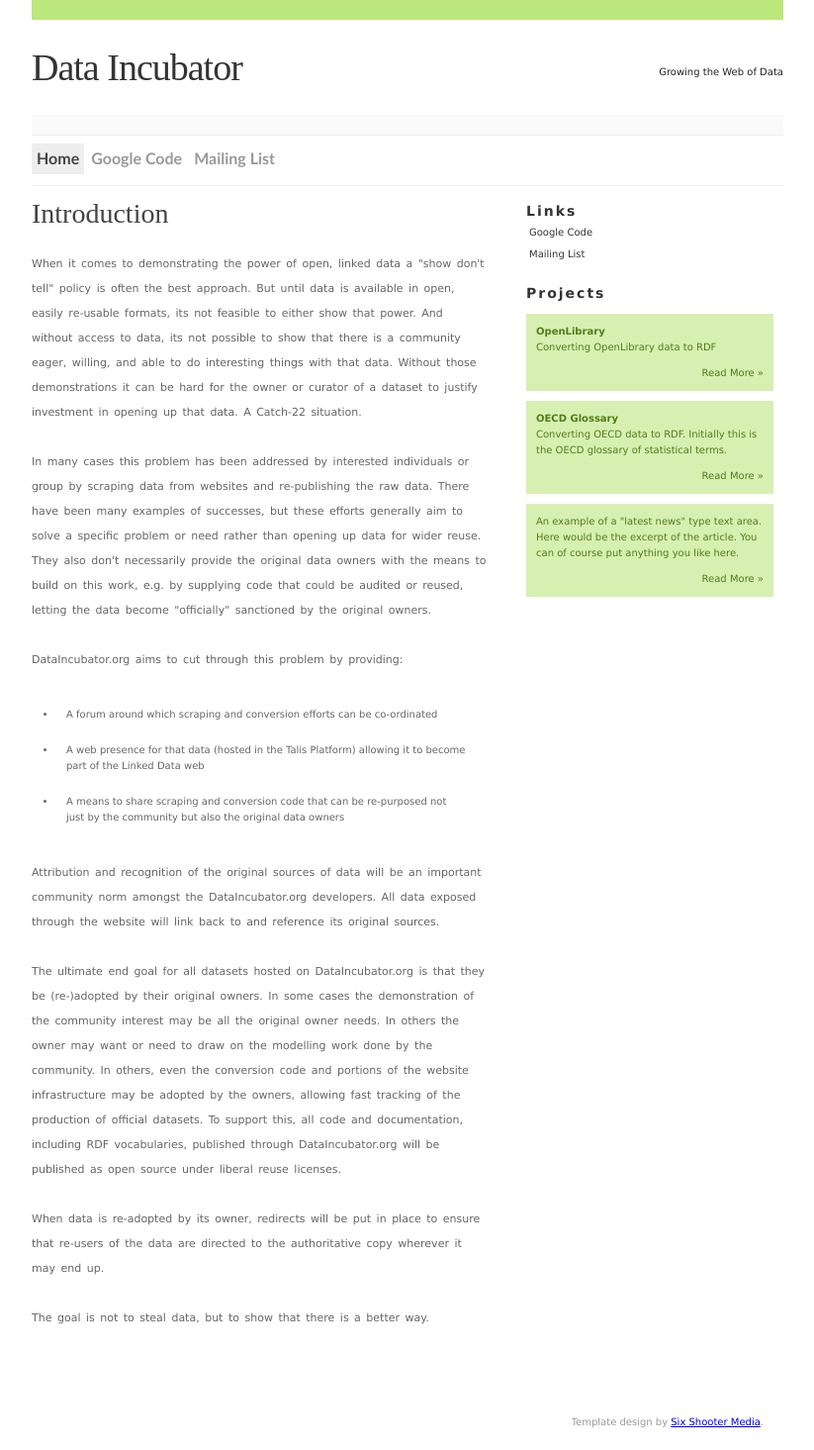
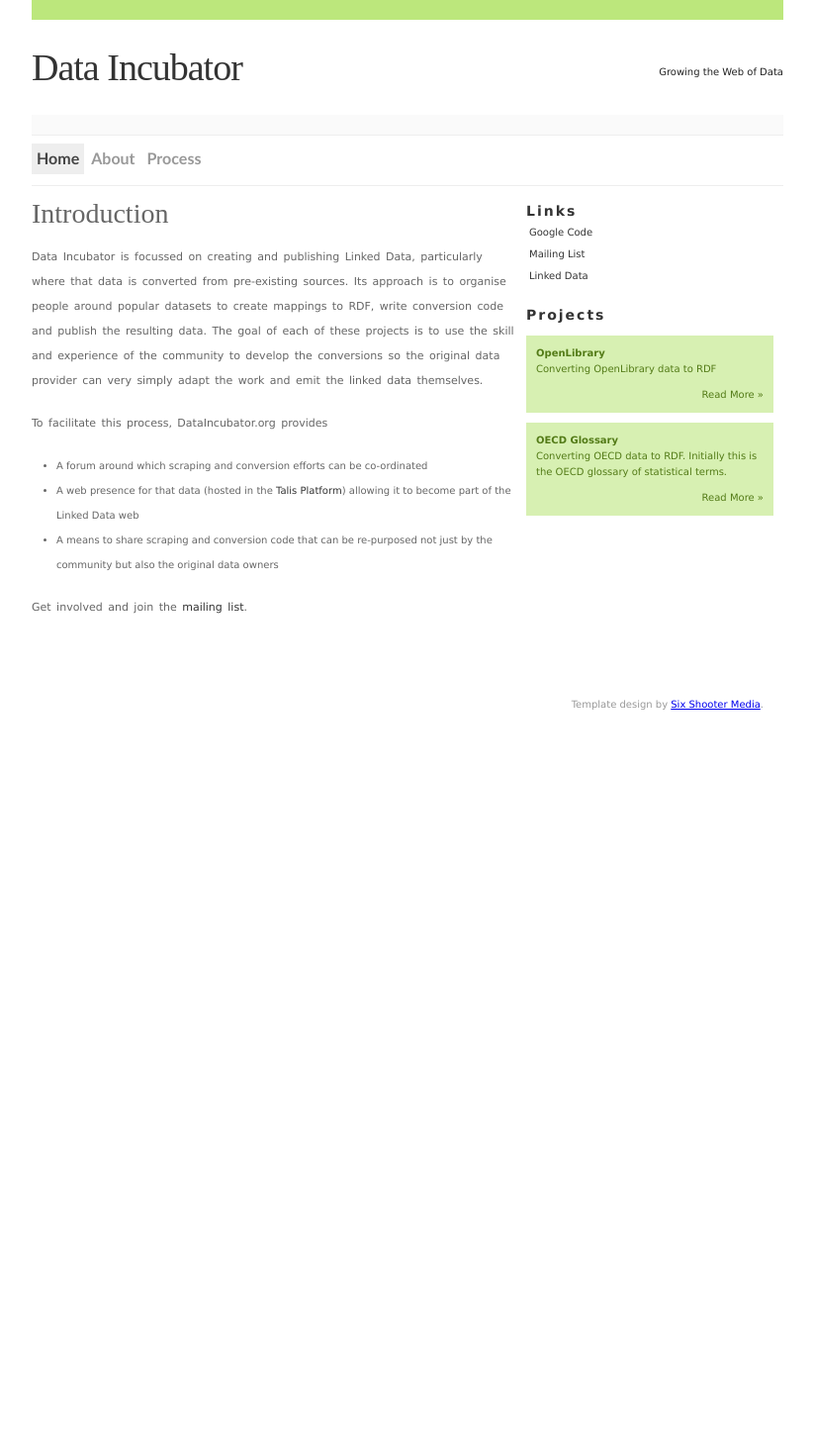
Before and after one commit to iand/dataincubator, a PHP site: page /index.html in a window 1280 px wide. Shown: the whole page at 99% size, without its empty margins (228-1051 px from the left). After the commit the page ends 717 px from the top, so only its background shows below. Run offline with PHP 8.4, Linux system fonts and the light colour scheme.

Commit message:
Added process and about pages

```diff
--- a/www/htdocs/css/1.css
+++ b/www/htdocs/css/1.css
@@ -94,15 +94,17 @@ h1 a {
   clear:both;
 }
 
+
 #content {
-  margin:0 275px 0 0 !important;
-  margin:0 277px 0 0;
+  margin:0 0 0 0 !important;
   padding:0px 25px 40px 0;
 }
 
+
+
 #content p {
   line-height:25px;
-  margin:25px 0;
+  margin:18px 0;
   font-size:110%;
   word-spacing:2px;
 }
@@ -200,7 +202,7 @@ blockquote {
   margin:10px 10px 10px 25px;
 }
 #content li {
-  padding:10px;
+  line-height:25px;
 }
 
 img {
--- a/www/htdocs/index.html
+++ b/www/htdocs/index.html
@@ -12,30 +12,17 @@
 <div id="wrapper">
 
     <div id="header">
-
         <p class="description">
-
-            Growing the Web of Data
-
+          Growing the Web of Data
         </p>
 
-        <h1><a href="#">Data Incubator</a></h1>
-
+        <h1><a href="/">Data Incubator</a></h1>
 
         <ul id="nav">
-
-
-
             <li><a href="/" class="active">Home</a></li>
-            <li><a href="http://code.google.com/p/dataincubator/">Google Code</a></li>
-
-            <li><a href="http://groups.google.com/group/dataincubator">Mailing List</a></li>
-
-
-
-
+            <li><a href="/about">About</a></li>
+            <li><a href="/process"  >Process</a></li>
         </ul>
-
     </div>
 
     <div id="sidebar">
@@ -44,6 +31,7 @@
         <ul>
             <li><a href="http://code.google.com/p/dataincubator/">Google Code</a></li>
             <li><a href="http://groups.google.com/group/dataincubator">Mailing List</a></li>
+            <li><a href="http://linkeddata.org/">Linked Data</a></li>
         </ul>
 
         <h2>Projects</h2>
@@ -60,46 +48,30 @@
           <a href="http://code.google.com/p/dataincubator/wiki/OECDGlossary" class="more">Read More &raquo;</a>
         </p>
 
-        <p class="news">
-          An example of a "latest news" type text area. Here would be the excerpt of the article. You can of course put anything you like here.
-          <a href="#" class="more">Read More &raquo;</a>
-        </p>
-
-
     </div>
 
     <div id="content">
 
-        <h2><a href="#">Introduction</a></h2>
+        <h2>Introduction</h2>
 
-        <p>When it comes to demonstrating the power of open, linked data a "show don't tell" policy is often the best approach. But until data is available in open, easily re-usable formats, its not feasible to either show that power. And without access to data, its not possible to show that there is a community eager, willing, and able to do interesting things with that data. Without those demonstrations it can be hard for the owner or curator of a dataset to justify investment in opening up that data. A Catch-22 situation.</p>
-        <p>In many cases this problem has been addressed by interested individuals or group by scraping data from websites and re-publishing the raw data. There have been many examples of successes, but these efforts generally aim to solve a specific problem or need rather than opening up data for wider reuse. They also don't necessarily provide the original data owners with the means to build on this work, e.g. by supplying code that could be audited or reused, letting the data become "officially" sanctioned by the original owners.</p>
-
-        <p>DataIncubator.org aims to cut through this problem by providing:</p>
+        <p>Data Incubator is focussed on creating and publishing Linked Data, particularly where that data is converted from pre-existing sources. Its approach is to organise people around popular datasets to create mappings to RDF, write conversion code and publish the resulting data. The goal of each of these projects is to use the skill and experience of the community to develop the conversions so the original data provider can very simply adapt the work and emit the linked data themselves.</p>
+        <p>To facilitate this process, DataIncubator.org provides</p>
         <ul>
-          <li>A forum around which scraping and conversion efforts can be co-ordinated</li>
-          <li>A web presence for that data (hosted in the Talis Platform) allowing it to become part of the Linked Data web</li>
+          <li>A forum around which scraping and conversion efforts can be co-ordinated </li>
+          <li>A web presence for that data (hosted in the <a href="http://www.talis.com/platform">Talis Platform</a>) allowing it to become part of the Linked Data web</li>
           <li>A means to share scraping and conversion code that can be re-purposed not just by the community but also the original data owners</li>
         </ul>
-        <p>Attribution and recognition of the original sources of data will be an important community norm amongst the DataIncubator.org developers. All data exposed through the website will link back to and reference its original sources.</p>
 
-        <p>The ultimate end goal for all datasets hosted on DataIncubator.org is that they be (re-)adopted by their original owners. In some cases the demonstration of the community interest may be all the original owner needs. In others the owner may want or need to draw on the modelling work done by the community. In others, even the conversion code and portions of the website infrastructure may be adopted by the owners, allowing fast tracking of the production of official datasets. To support this, all code and documentation, including RDF vocabularies, published through DataIncubator.org will be published as open source under liberal reuse licenses.</p>
-
-        <p>When data is re-adopted by its owner, redirects will be put in place to ensure that re-users of the data are directed to the authoritative copy wherever it may end up.</p>
-
-        <p>The goal is not to steal data, but to show that there is a better way.</p>
-
-        </p>
-
+        <p>Get involved and join the <a href="http://groups.google.com/group/dataincubator">mailing list</a>.</p>
 
     </div>
 
     <div id="footer">
 
-                <!-- Please leave this line intact -->
-                <p>Template design by <a href="http://www.sixshootermedia.com">Six Shooter Media</a>.<br />
-                <!-- you can delete below here -->
-                </p>
+      <!-- Please leave this line intact -->
+      <p>Template design by <a href="http://www.sixshootermedia.com">Six Shooter Media</a>.<br />
+      <!-- you can delete below here -->
+      </p>
 
     </div>
 
```
Also changed, not shown: www/htdocs/.htaccess.
